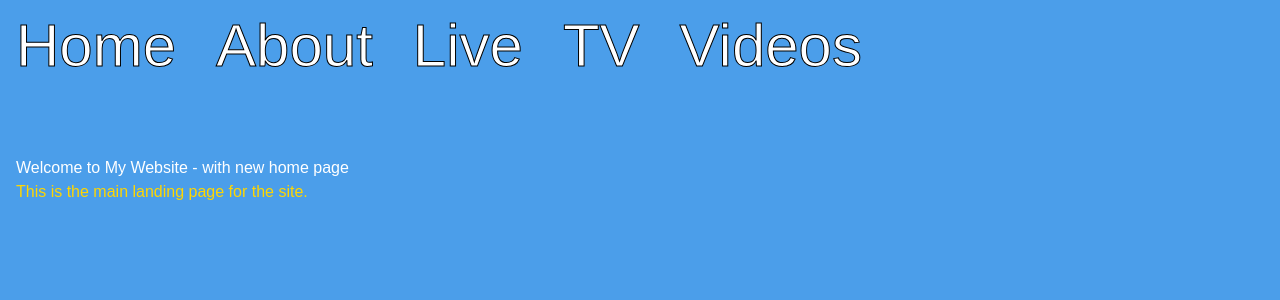
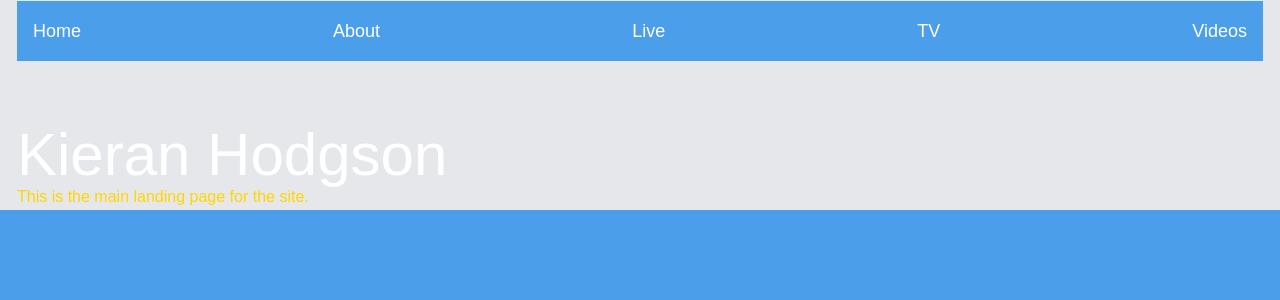
Before and after one commit to TEllwood23/K-H-Site, a React (Vite) app: page / in a window 1280 px wide. Shown: the top 300 px of the page. Built offline with nearby package versions, Linux system fonts and the light colour scheme; a web font is replaced by a local one; what aws-amplify would draw is missing.

Commit message:
Added container to manage width of main content

```diff
--- a/src/App.jsx
+++ b/src/App.jsx
@@ -1,4 +1,4 @@
-//Burger menuy sidebar
+// with CONTAINER 24/11/24
 
 import { BrowserRouter as Router, Routes, Route } from 'react-router-dom';
 import Home from './pages/Home';
@@ -9,23 +9,56 @@ function App() {
   return (
     <div className="bg-background min-h-screen">
       <Router>
+        <div className="container mx-auto px-4 border bg-gray-200">
           {/* Static NavBar */}
           <NavBar />
 
           {/* Main Content */}
-        <main className="pt-16 p-4">
-          {/* Add padding to ensure content is not hidden behind a fixed navbar */}
+          <main className="pt-16">
             <Routes>
               <Route path="/" element={<Home />} />
               <Route path="/about" element={<About />} />
             </Routes>
           </main>
+        </div>
       </Router>
     </div>
   );
 }
 
 export default App;
+
+
+//Burger menuy sidebar
+
+// import { BrowserRouter as Router, Routes, Route } from 'react-router-dom';
+// import Home from './pages/Home';
+// import About from './pages/About';
+// import NavBar from './components/NavBar';
+
+// function App() {
+//   return (
+//     <div className="bg-background min-h-screen ">
+//       <Router>
+//         <navbar className="flex justify-center">
+//         {/* Static NavBar */}
+//           <NavBar />
+//         </navbar>
+
+//         {/* Main Content */}
+//         <main className="pt-2 p-2 flex justify-center">
+//           {/* Add padding to ensure content is not hidden behind a fixed navbar */}
+//           <Routes>
+//             <Route path="/" element={<Home />} />
+//             <Route path="/about" element={<About />} />
+//           </Routes>
+//         </main>
+//       </Router>
+//     </div>
+//   );
+// }
+
+// export default App;
 
 
 //TESTING POINTER EVENTS 24/11/24
--- a/src/components/NavBar.jsx
+++ b/src/components/NavBar.jsx
@@ -25,17 +25,31 @@ function NavBar() {
   return (
     <div className="relative w-full">
       {/* Full Navbar for Large Screens */}
-      <nav className="hidden md:flex justify-between items-center p-4 bg-background text-textPrimary">
+      {/* <nav className="hidden md:flex justify-between items-center p-4 bg-background text-textPrimary">
         <ul className="flex gap-10">
           {filteredLinks.map((link) => (
             <li key={link.path}>
-              <Link to={link.path} className="text-textPrimary text-border text-6xl font-sans">
+              <Link to={link.path} className="text-textPrimary text-border text-4xl font-sans">
                 {link.label}
               </Link>
             </li>
           ))}
         </ul>
-      </nav>
+      </nav> */}
+
+
+      <nav className="hidden md:flex justify-evenly items-center p-4 bg-background text-textPrimary">
+  <ul className="flex w-full max-w-screen-xl mx-auto gap-10 justify-between">
+    {filteredLinks.map((link) => (
+      <li key={link.path}>
+        <Link to={link.path} className="text-textPrimary text-lg font-sans">
+          {link.label}
+        </Link>
+      </li>
+    ))}
+  </ul>
+</nav>
+
 
       {/* Burger Menu for Small Screens */}
       <div className="md:hidden fixed top-4 left-4">
--- a/src/pages/Home.jsx
+++ b/src/pages/Home.jsx
@@ -3,7 +3,7 @@
 function Home() {
   return (
     <div>
-      <h1 className="text-textPrimary font-sans">Welcome to My Website - with new home page</h1>
+      <h1 className="text-textPrimary text-6xl font-sans">Kieran Hodgson</h1>
       <p className="text-textSecondary font-sans">This is the main landing page for the site.</p>
     </div>
   );
```
Lines whose indentation alone changed are shown as unchanged.
